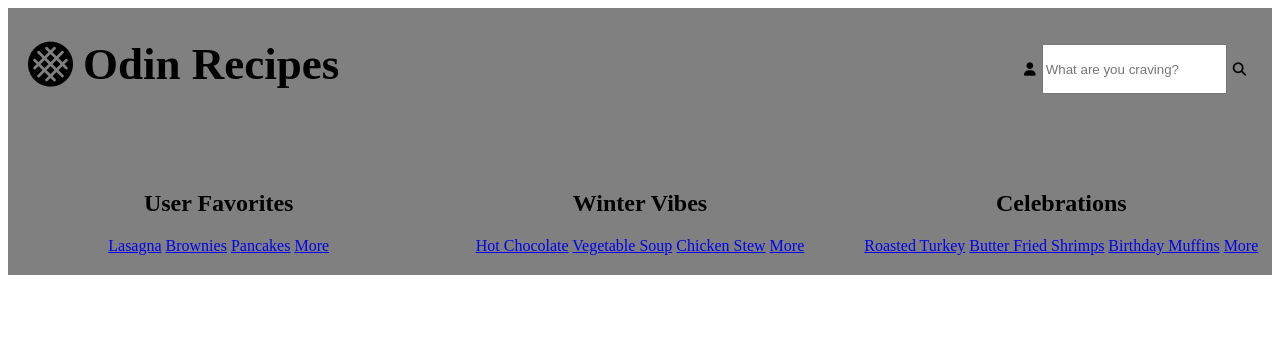
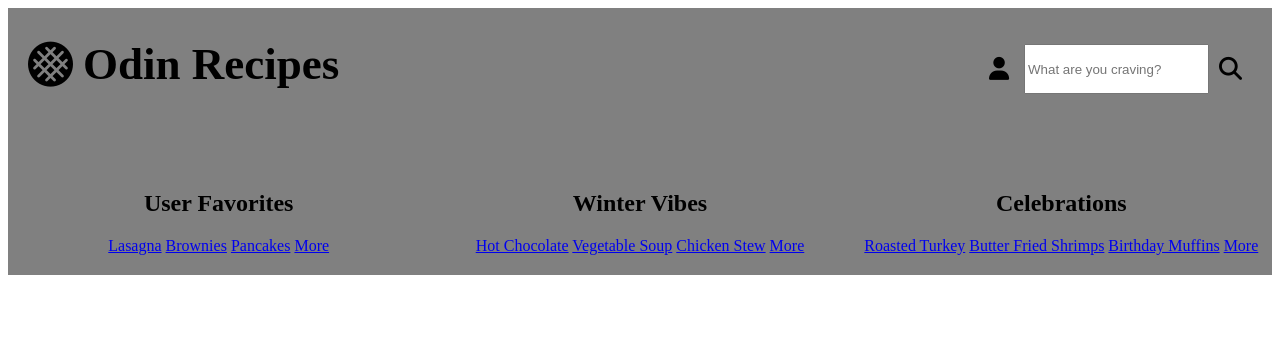
Before and after one commit to SaraFreitas02/odin_recipes, a plain HTML site: page index.html in a window 1280 px wide. Shown: the top 353 px of the page. Drawn offline with Linux system fonts and the light colour scheme.

Commit message:
style: Update button styles for header buttons

```diff
--- a/css/style.css
+++ b/css/style.css
@@ -37,6 +37,15 @@ button { /*button reset*/
     height: 50px;
     margin-top: 10px;
     padding-right: 20px;
+}
+
+.header-btns button {
+    font-size: 23px;
+    padding: 10px;
+}
+
+.account-btn {
+    margin-right: 5px;
 }
 
 .header-search {
```
